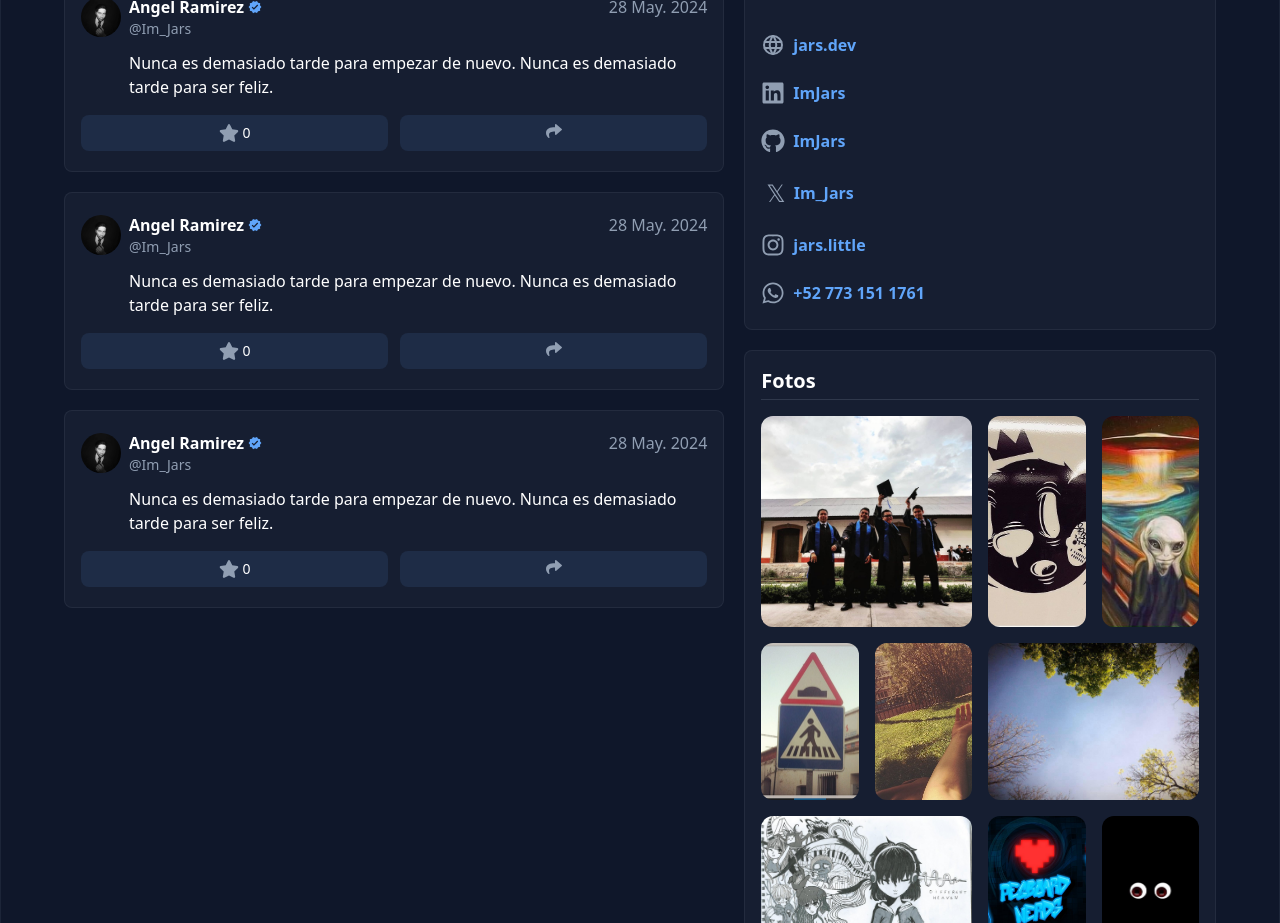
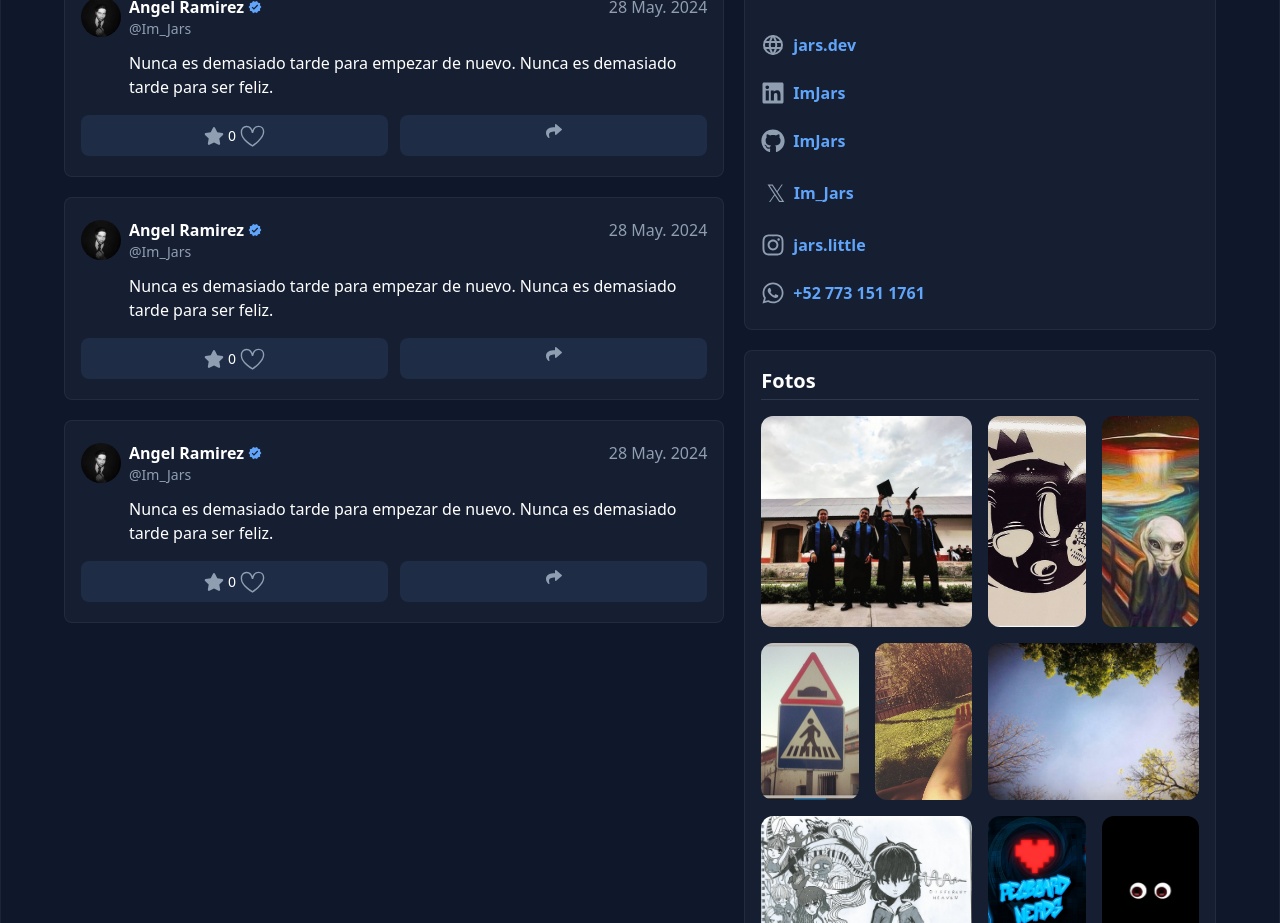
Before and after one commit to ImJars/Development-full-coding, a React (Vite) app: page /blog in a window 1280 px wide. Shown: the part 860-1783 px from the top of the page. Built offline with nearby package versions, Linux system fonts and the light colour scheme; no server answers; the database is empty.

Commit message:
blog heart-animation

```diff
--- /dev/null
+++ b/src/components/blog/star.jsx
@@ -0,0 +1,49 @@
+import React, { useState, useEffect, useRef } from "react";
+
+function Star() {
+    const [favd, setFavd] = useState(false);
+    const favRef = useRef(null);
+
+    useEffect(() => {
+        const favElem = favRef.current;
+
+        const handleMouseDown = () => {
+            favElem.classList.add('favPress');
+        };
+
+        const handleMouseUp = () => {
+            favElem.classList.remove('favPress');
+            setFavd(prevFavd => !prevFavd);
+        };
+
+        favElem.addEventListener('mousedown', handleMouseDown);
+        favElem.addEventListener('mouseup', handleMouseUp);
+
+        return () => {
+            favElem.removeEventListener('mousedown', handleMouseDown);
+            favElem.removeEventListener('mouseup', handleMouseUp);
+        };
+    }, []);
+
+    const className = `fav ${favd ? 'favd' : ''}`;
+
+    return (
+        <a ref={favRef} className={className} id="fav">
+            <svg className="stableHeart" viewBox="-1 0 18 15">
+                <defs>
+                    <path
+                        d="M16 4.872c0-4.9-6.894-5.8-8 .695C6.81-.928 0-.027 0 5.25c0 5.274 8 9.697 8 9.697s8-5.177 8-10.075z"
+                        id="heartPath"
+                    > </path>
+                </defs>
+
+                <use xlinkHref="#heartPath" />
+            </svg>
+            <svg className="floatHeart" viewBox="-1 0 18 15">
+                <use xlinkHref="#heartPath" />
+            </svg>
+        </a>
+    );
+}
+
+export default Star;
--- a/src/components/blog/status.jsx
+++ b/src/components/blog/status.jsx
@@ -4,6 +4,7 @@ import { FaStar, FaShare } from "react-icons/fa";
 
 import {  getFirestore, doc, getDoc, updateDoc, addDoc, collection, setDoc } from "firebase/firestore";
 import { db } from "../../Firebase/firebase";
+import Star from "./star";
 
 function Status({ idContador, text, date }) {
   const [contador, setContador] = useState(0);
@@ -63,6 +64,7 @@ function Status({ idContador, text, date }) {
               <div className="flex items-center space-x-1">
               <FaStar className="text-text-general text-xl" />
               <span className="text-sm">{contador}</span>
+              <Star />
               </div>
             </button>
             <button onClick={decrementar} className="flex-1 bg-text-blue bg-opacity-10 flex justify-center py-2 rounded-lg">
--- a/src/index.css
+++ b/src/index.css
@@ -1,17 +1,96 @@
-@import url('https://fonts.googleapis.com/css2?family=Poppins:wght@100;200;300;400;500;600;700;800;900&display=swap');
-@import url('https://fonts.googleapis.com/css2?family=Outfit:wght@100;200;300;400;500;600;700;800;900&display=swap');
-@import url('https://fonts.googleapis.com/css2?family=Roboto:wght@100;300;400;500;700;900&display=swap');
-@import url('https://fonts.googleapis.com/css2?family=Lato:wght@100;300;400;700;900&display=swap');
-@import url('https://fonts.googleapis.com/css2?family=Montserrat:wght@100;200;300;400;500;600;700;800;900&display=swap');
-@import url('https://fonts.googleapis.com/css2?family=Nunito:wght@200;300;400;500;600;700;800;900;1000&display=swap');
+@import url("https://fonts.googleapis.com/css2?family=Poppins:wght@100;200;300;400;500;600;700;800;900&display=swap");
+@import url("https://fonts.googleapis.com/css2?family=Outfit:wght@100;200;300;400;500;600;700;800;900&display=swap");
+@import url("https://fonts.googleapis.com/css2?family=Roboto:wght@100;300;400;500;700;900&display=swap");
+@import url("https://fonts.googleapis.com/css2?family=Lato:wght@100;300;400;700;900&display=swap");
+@import url("https://fonts.googleapis.com/css2?family=Montserrat:wght@100;200;300;400;500;600;700;800;900&display=swap");
+@import url("https://fonts.googleapis.com/css2?family=Nunito:wght@200;300;400;500;600;700;800;900;1000&display=swap");
 
 @tailwind base;
 @tailwind components;
 @tailwind utilities;
 
 html {
-    scroll-behavior: smooth;
+  scroll-behavior: smooth;
+}
+::-webkit-scrollbar {
+  display: none;
+}
+
+.fav {
+  position: relative;
+
+  -webkit-tap-highlight-color: rgba(0, 0, 0, 0);
+}
+
+.fav svg {
+  transform-origin: center center;
+  transition: all .15s ease-out;
+
+  width: 25px;
+  height: 25px;
+}
+
+.fav #heartPath {
+  fill: inherit;
+  stroke: inherit;
+  stroke-width: inherit;
+  transform: inherit;
+}
+
+.fav.favPress svg {
+  transform: scale(0.8);
+}
+
+.floatHeart {
+  position: absolute;
+  top: 0;
+  left: 0;
+}
+
+.stableHeart {
+  stroke: #909EB2;
+  fill: none;
+}
+
+.favd .stableHeart {
+  stroke: #60A5FA;
+  fill: #60A5FA;
+  opacity: 1;
+}
+
+.fav:not(.favd):hover .stableHeart {
+  stroke: #60A5FA;
+  opacity: 0.75;
+}
+
+.fav.favPress .stableHeart {
+  opacity: 1;
+}
+
+.floatHeart {
+  fill: none;
+
+  opacity: 0;
+}
+
+.fav:hover .floatHeart {
+  stroke: #60A5FA;
+  fill: #60A5FA;
+}
+
+.fav.favd .floatHeart {
+  animation-duration: 800ms;
+  animation-name: poof;
+}
+
+@keyframes poof {
+  from {
+    top: 0;
+    opacity: 0.6;
   }
-  ::-webkit-scrollbar {
-    display: none;
+
+  to {
+    top: -150%;
+    opacity: 0;
+  }
 }
```
